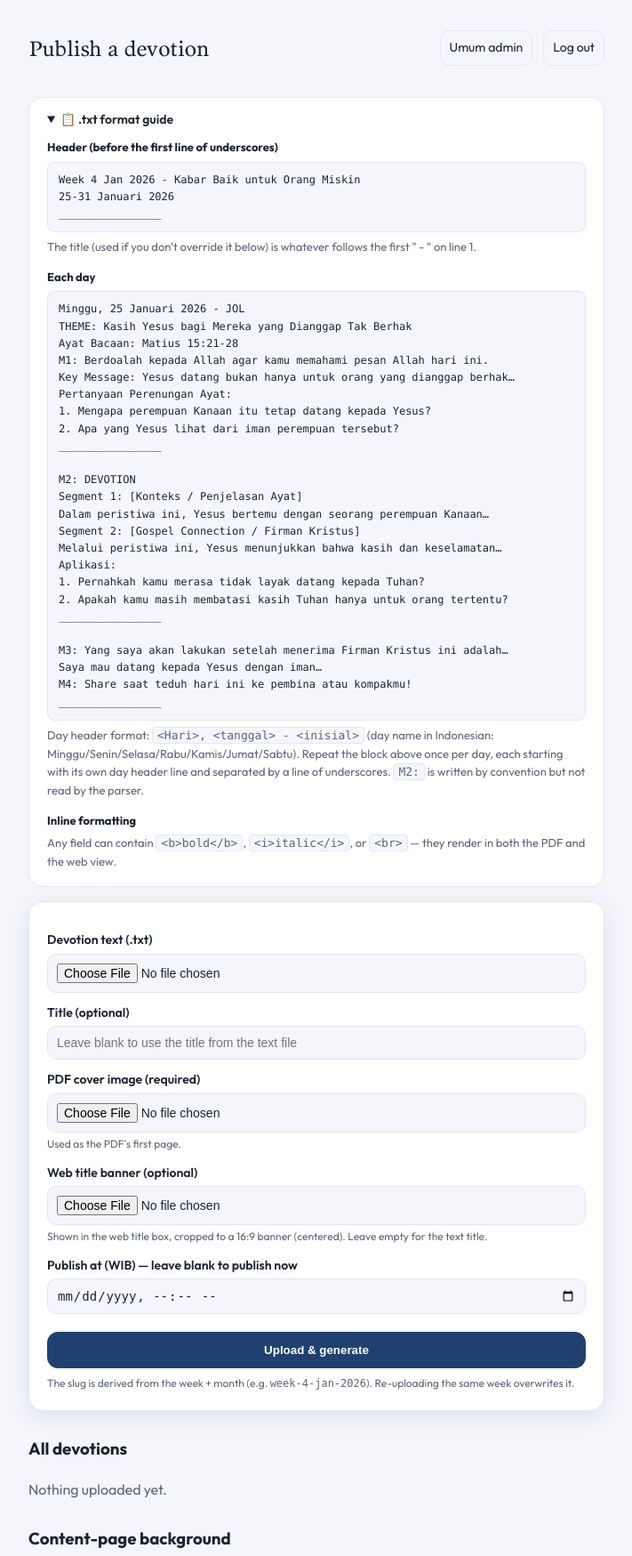
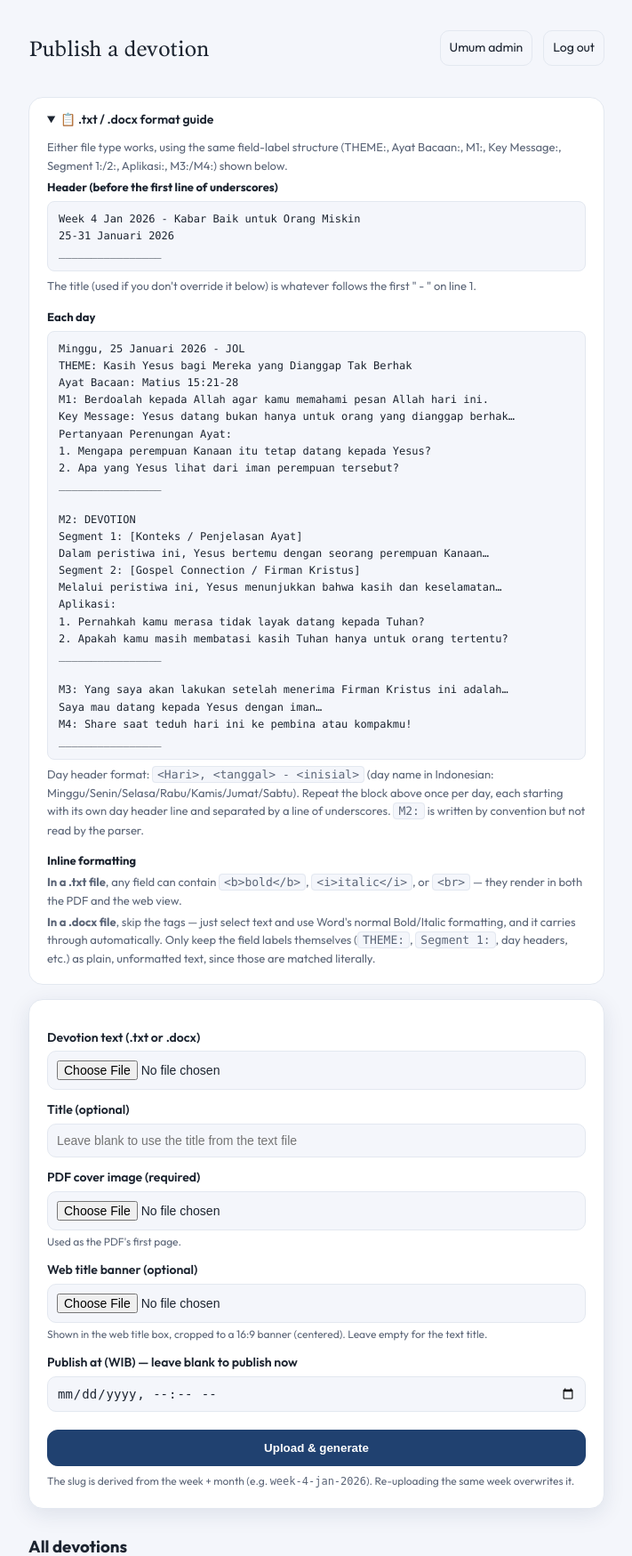
Before and after one commit to Bitha17/ay-devo-pdf-generator, a Flask app: page /admin in a window 1280 px wide, after a click on "📋 .txt / .docx format guide". Shown: the part 65-1814 px from the top of the page at 89% size, without its empty margins (284-995 px from the left). Run offline with Flask 3, Linux system fonts and the light colour scheme; the visitor is signed in with stand-in values (Sample User, id 1); data that the repository does not hold is empty; parts of the project's set-up code (start-up, migrations or seed data) failed here and were passed over.

Commit message:
feat: accept .docx for the AY devotion upload too
The AY admin upload now takes either a .txt (unchanged — inline
<b>/<i> tags) or a .docx, reading real Word Bold/Italic formatting
from the run properties instead. Both feed the exact same field-label
parser (THEME:, Ayat Bacaan:, Segment 1:/2:, Aplikasi:, M1/M3/M4, …):
a .docx is read paragraph-by-paragraph and reconstructed into the same
line-per-paragraph blob the .txt format already expects, with bold/
italic runs pre-wrapped as <b>/<i> tags by the shared docx_utils
(factored out of parser_umum.py, which now reuses it too).

Fixes a latent bug this surfaced: admin_upload's PDF generation was
calling generate_pdf(path, ...), which silently re-parses the file
from disk as .txt regardless of what was actually uploaded and already
parsed — it now renders from the already-parsed `parsed` dict via
generate_pdf_from_data, matching how the edit route already worked.

Also updates the admin format guide and file-preview script (skip
previewing .docx as raw text — it's binary, not UTF-8).

Co-Authored-By: Claude Sonnet 5 <noreply@anthropic.com>
Claude-Session: https://claude.ai/code/session_01ADUSivao7hsD2qSjKJ4vrr

```diff
--- a/app.py
+++ b/app.py
@@ -14,11 +14,12 @@ from flask import (
 )
 from werkzeug.utils import secure_filename
 
-from parser import parse_txt_file
+from parser import parse_txt_file, parse_docx_paragraphs as parse_ay_docx_paragraphs
 from parser_umum import parse_docx_file
-from pdf import generate_pdf, generate_pdf_from_data
+from pdf import generate_pdf_from_data
 from pdf_umum import generate_pdf_from_data_umum
 from content import make_slug, make_slug_umum, extract_title, parse_id_date
+from docx_utils import extract_docx_paragraphs
 import db
 
 # Secrets come from the environment (set them in the WSGI file on PythonAnywhere).
@@ -270,14 +271,23 @@ def admin_upload():
     txt_path = os.path.join(db.UPLOAD_DIR, secure_filename(txt_file.filename))
     txt_file.save(txt_path)
 
-    parsed = parse_txt_file(txt_path)
+    # .docx: same field-label format, but bold/italic come from real Word
+    # formatting instead of literal <b>/<i> tags.
+    if txt_path.lower().endswith(".docx"):
+        paragraphs = extract_docx_paragraphs(txt_path)
+        parsed = parse_ay_docx_paragraphs(paragraphs)
+        raw_text = "\n".join(p["plain"] for p in paragraphs)
+    else:
+        parsed = parse_txt_file(txt_path)
+        with open(txt_path, encoding="utf-8-sig") as f:
+            raw_text = f.read()
+
     slug = make_slug(parsed["week"], parsed["month"])
 
     # Title: use the admin's override if given, else derive it from the text.
     title = request.form.get("title", "").strip()
     if not title:
-        with open(txt_path, encoding="utf-8-sig") as f:
-            title = extract_title(f.read())
+        title = extract_title(raw_text)
 
     # PDF cover (mandatory) — the PDF's first-page background.
     image_path = None
@@ -292,8 +302,10 @@ def admin_upload():
         hero_path = os.path.join(db.UPLOAD_DIR, f"{slug}_hero_" + secure_filename(web_hero.filename))
         web_hero.save(hero_path)
 
-    # Generate the PDF once, at publish time, and store it on disk.
-    pdf_buffer, pdf_name = generate_pdf(txt_path, cover_for_pdf, current_bg_path())
+    # Generate the PDF once, at publish time, and store it on disk. `parsed`
+    # is already parsed above (from either .txt or .docx), so render from
+    # that rather than re-parsing the file.
+    pdf_buffer, pdf_name = generate_pdf_from_data(parsed, cover_for_pdf, current_bg_path())
     pdf_path = os.path.join(db.PDF_DIR, f"{slug}.pdf")
     with open(pdf_path, "wb") as f:
         f.write(pdf_buffer.getvalue())
@@ -347,7 +359,10 @@ def admin_edit_save(slug):
     if txt_file and txt_file.filename:
         txt_path = os.path.join(db.UPLOAD_DIR, f"{slug}_edit_" + secure_filename(txt_file.filename))
         txt_file.save(txt_path)
-        parsed = parse_txt_file(txt_path)
+        if txt_path.lower().endswith(".docx"):
+            parsed = parse_ay_docx_paragraphs(extract_docx_paragraphs(txt_path))
+        else:
+            parsed = parse_txt_file(txt_path)
         week, month, period = parsed["week"], parsed["month"], parsed["period"]
         _delete_file(txt_path)  # only needed to parse; PDF regenerates from data
         regen_pdf = True
--- /dev/null
+++ b/docx_utils.py
@@ -0,0 +1,53 @@
+"""Shared .docx paragraph extraction, used by both the AY and Umum parsers.
+
+Reads a Word document with the standard library only (no python-docx
+dependency) and returns one {plain, rich} pair per paragraph: `plain` is
+the bare text (for structural matching — headers, labels, day names),
+`rich` is the same text with bold/italic runs wrapped in <b>/<i> tags,
+matching the inline-markup convention the AY .txt format already uses.
+"""
+import zipfile
+from xml.etree import ElementTree as ET
+
+_W = "{http://schemas.openxmlformats.org/wordprocessingml/2006/main}"
+
+
+def _run_is_on(rpr, tag):
+    """A <w:b/> or <w:i/> run property means "on" unless explicitly turned
+    off with w:val="0"/"false"."""
+    el = rpr.find(f"{_W}{tag}") if rpr is not None else None
+    if el is None:
+        return False
+    val = el.get(f"{_W}val")
+    return val not in ("0", "false")
+
+
+def _paragraph_texts(p):
+    """A paragraph's plain text and its "rich" text with bold/italic runs
+    wrapped in <b>/<i> tags."""
+    plain_parts, rich_parts = [], []
+    for r in p.iter(f"{_W}r"):
+        text = "".join(t.text or "" for t in r.iter(f"{_W}t"))
+        if not text:
+            continue
+        plain_parts.append(text)
+        rpr = r.find(f"{_W}rPr")
+        wrapped = text
+        if _run_is_on(rpr, "i"):
+            wrapped = f"<i>{wrapped}</i>"
+        if _run_is_on(rpr, "b"):
+            wrapped = f"<b>{wrapped}</b>"
+        rich_parts.append(wrapped)
+    return "".join(plain_parts).strip(), "".join(rich_parts).strip()
+
+
+def extract_docx_paragraphs(path):
+    """Read a .docx and return one {"plain": ..., "rich": ...} dict per
+    paragraph (empty ones kept, so callers can use them as spacing cues)."""
+    with zipfile.ZipFile(path) as z:
+        xml = z.read("word/document.xml")
+    root = ET.fromstring(xml)
+    return [
+        dict(zip(("plain", "rich"), _paragraph_texts(p)))
+        for p in root.iter(f"{_W}p")
+    ]
--- a/parser_umum.py
+++ b/parser_umum.py
@@ -11,57 +11,13 @@ inline <b>/<i> tags — the same convention the AY .txt uses — so both the PDF
 (reportlab's Paragraph markup) and the web view (via the `markup` filter)
 render them.
 """
-import zipfile
 from datetime import timedelta
-from xml.etree import ElementTree as ET
 
 from content import DAY_NAMES_ID, ID_MONTHS_NAME, format_id_date, format_period
+from docx_utils import extract_docx_paragraphs
 
-_W = "{http://schemas.openxmlformats.org/wordprocessingml/2006/main}"
 _DAY_NAMES_LOWER = {d.lower() for d in DAY_NAMES_ID}
 _HEADINGS = {"konteks", "firman kristus", "pertanyaan"}
-
-
-def _run_is_on(rpr, tag):
-    """A <w:b/> or <w:i/> run property means "on" unless explicitly turned
-    off with w:val="0"/"false"."""
-    el = rpr.find(f"{_W}{tag}") if rpr is not None else None
-    if el is None:
-        return False
-    val = el.get(f"{_W}val")
-    return val not in ("0", "false")
-
-
-def _paragraph_texts(p):
-    """A paragraph's plain text (for structural matching) and its "rich"
-    text with bold/italic runs wrapped in <b>/<i> tags (for content)."""
-    plain_parts, rich_parts = [], []
-    for r in p.iter(f"{_W}r"):
-        text = "".join(t.text or "" for t in r.iter(f"{_W}t"))
-        if not text:
-            continue
-        plain_parts.append(text)
-        rpr = r.find(f"{_W}rPr")
-        wrapped = text
-        if _run_is_on(rpr, "i"):
-            wrapped = f"<i>{wrapped}</i>"
-        if _run_is_on(rpr, "b"):
-            wrapped = f"<b>{wrapped}</b>"
-        rich_parts.append(wrapped)
-    return "".join(plain_parts).strip(), "".join(rich_parts).strip()
-
-
-def _extract_paragraphs(path):
-    """Read a .docx and return one {plain, rich} dict per paragraph (empty
-    ones kept, so callers can use them as spacing cues)."""
-    with zipfile.ZipFile(path) as z:
-        xml = z.read("word/document.xml")
-    root = ET.fromstring(xml)
-    paragraphs = []
-    for p in root.iter(f"{_W}p"):
-        plain, rich = _paragraph_texts(p)
-        paragraphs.append({"plain": plain, "rich": rich})
-    return paragraphs
 
 
 def _split_day_blocks(paragraphs):
@@ -131,7 +87,7 @@ def parse_docx_file(path, start_date):
     """Parse the Umum .docx into the same shape the reader/PDF expect:
     {title, week, month, period, days: [...]}. `start_date` is the Monday
     (or otherwise first day) of the week, supplied by the admin."""
-    paragraphs = _extract_paragraphs(path)
+    paragraphs = extract_docx_paragraphs(path)
     non_empty = [p for p in paragraphs if p["plain"]]
     title = non_empty[0]["plain"] if non_empty else ""
 
--- a/static/preview.js
+++ b/static/preview.js
@@ -15,6 +15,8 @@
       if (isImage) {
         target.src = URL.createObjectURL(file);
         target.style.display = "block";
+      } else if (/\.docx$/i.test(file.name)) {
+        target.style.display = "none";  // binary — nothing useful to preview as text
       } else {
         var reader = new FileReader();
         reader.onload = function (e) {
--- a/templates/admin.html
+++ b/templates/admin.html
@@ -8,7 +8,11 @@
 </div>
 
 <details class="guide">
-  <summary>📋 .txt format guide</summary>
+  <summary>📋 .txt / .docx format guide</summary>
+
+  <p>Either file type works, using the same field-label structure (THEME:,
+  Ayat Bacaan:, M1:, Key Message:, Segment 1:/2:, Aplikasi:, M3:/M4:) shown
+  below.</p>
 
   <h4>Header (before the first line of underscores)</h4>
   <pre>Week 4 Jan 2026 - Kabar Baik untuk Orang Miskin
@@ -49,14 +53,19 @@ ________________</pre>
   but not read by the parser.</p>
 
   <h4>Inline formatting</h4>
-  <p>Any field can contain <code>&lt;b&gt;bold&lt;/b&gt;</code>,
-  <code>&lt;i&gt;italic&lt;/i&gt;</code>, or <code>&lt;br&gt;</code> — they
-  render in both the PDF and the web view.</p>
+  <p><strong>In a .txt file</strong>, any field can contain
+  <code>&lt;b&gt;bold&lt;/b&gt;</code>, <code>&lt;i&gt;italic&lt;/i&gt;</code>,
+  or <code>&lt;br&gt;</code> — they render in both the PDF and the web view.</p>
+  <p><strong>In a .docx file</strong>, skip the tags — just select text and use
+  Word's normal Bold/Italic formatting, and it carries through automatically.
+  Only keep the field labels themselves (<code>THEME:</code>,
+  <code>Segment 1:</code>, day headers, etc.) as plain, unformatted text, since
+  those are matched literally.</p>
 </details>
 
 <form class="formcard" method="post" action="{{ url_for('admin_upload') }}" enctype="multipart/form-data">
-  <label>Devotion text (.txt)</label>
-  <input type="file" name="txt" accept=".txt" required
+  <label>Devotion text (.txt or .docx)</label>
+  <input type="file" name="txt" accept=".txt,.docx" required
          data-preview="txtPreview" data-preview-type="text">
   <pre id="txtPreview" class="filepreview txtpreview" style="display:none"></pre>
 
--- a/templates/admin_edit.html
+++ b/templates/admin_edit.html
@@ -18,8 +18,8 @@
   <label>Publish at (WIB)</label>
   <input type="datetime-local" name="publish_at" value="{{ publish_local }}">
 
-  <label>Replace devotion text (.txt) — optional</label>
-  <input type="file" name="txt" accept=".txt"
+  <label>Replace devotion text (.txt or .docx) — optional</label>
+  <input type="file" name="txt" accept=".txt,.docx"
          data-preview="txtPreview" data-preview-type="text">
   <p class="sub" style="color:var(--muted);font-size:12px;margin:4px 0 0">
     Leave empty to keep the current text. Re-uploading regenerates the PDF.
```
Also changed, not shown: parser.py (+24 -4 lines).
